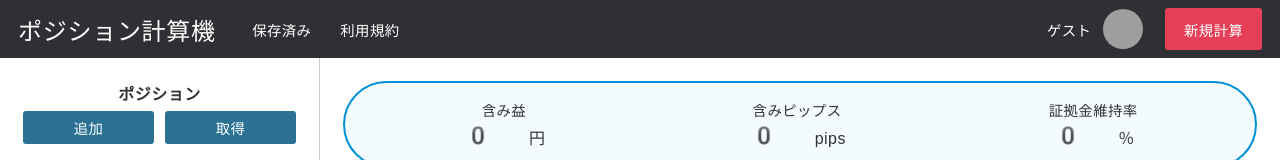
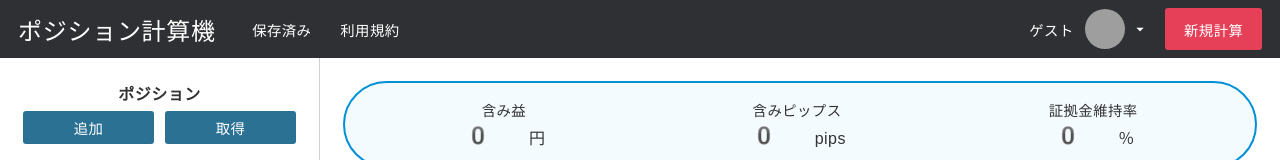
Before and after one commit to kotahashihama/fx-calculator-advanced, a Nuxt app: page / in a window 1280 px wide. Shown: the top 160 px of the page. Built offline with nearby package versions, Linux system fonts and the light colour scheme; no server answers; grey boxes are pictures that could not be loaded.

Commit message:
ヘッダーのユーザーボタンに矢印を追加

```diff
--- a/components/header/TheHeaderUser.vue
+++ b/components/header/TheHeaderUser.vue
@@ -12,14 +12,25 @@
 <style lang="scss" scoped>
 .header-user {
   transition: all 0.3s;
+  position: relative;
   display: flex;
   justify-content: center;
   align-items: center;
   margin-right: 9px;
   padding: 0 1em;
+  padding-right: 31px;
   border: none;
   height: $header-height;
   background: transparent;
+  color: #fff;
+
+  &::before {
+    position: absolute;
+    right: 7px;
+    content: 'arrow_drop_down';
+    font-size: 1.1rem;
+    font-family: 'Material Icons';
+  }
 
   &:hover {
     background: #3b3c40;
```
